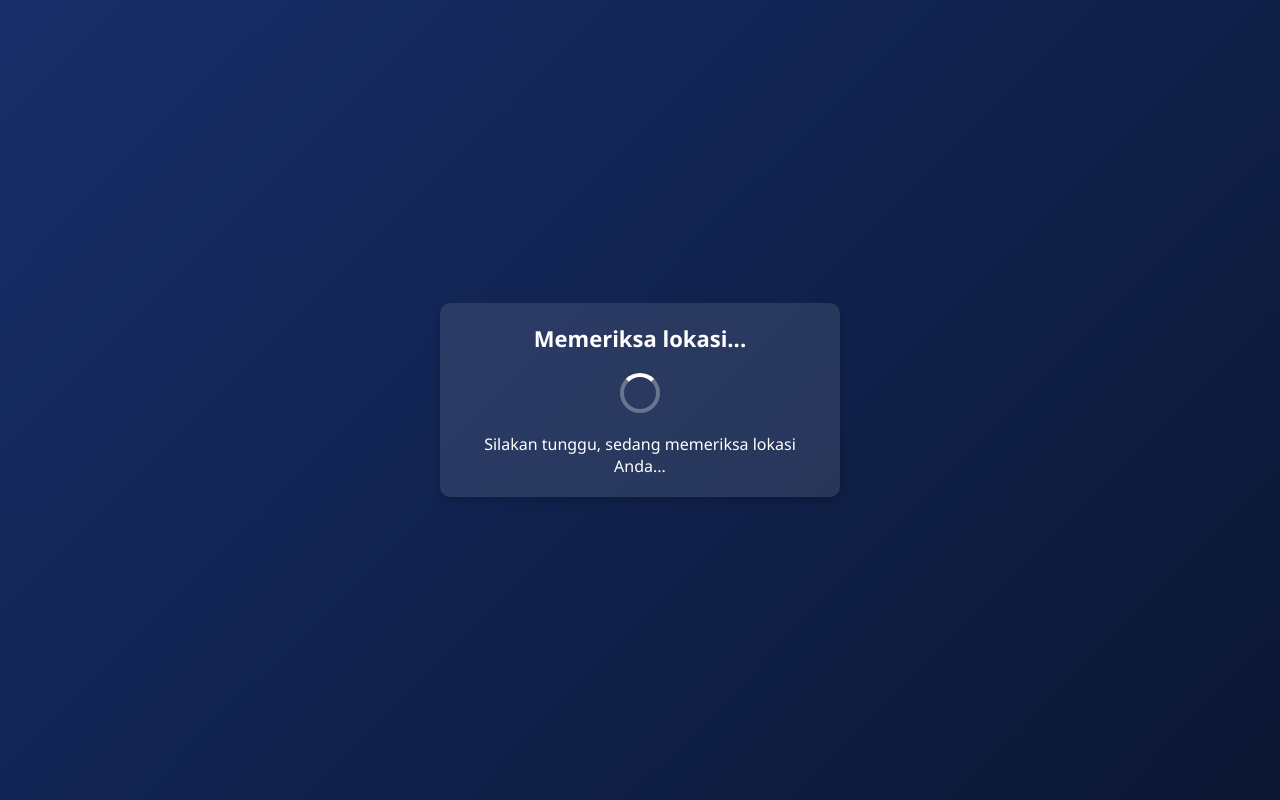
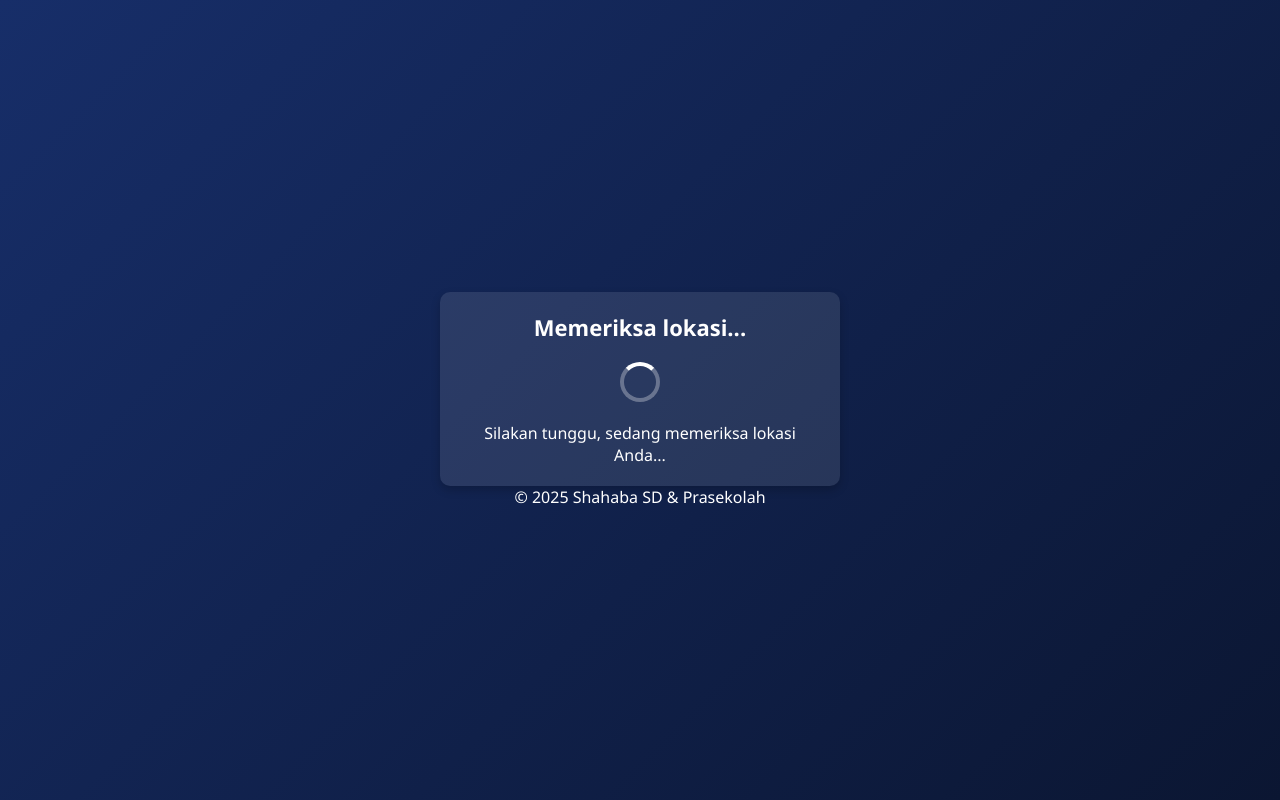
Before and after one commit to muchrifqi/shahaba-hub, a plain HTML site: page index.html in a window 1280 px wide. Drawn offline with Linux system fonts and the light colour scheme.

Commit message:
Update index.html
add footer

```diff
--- a/index.html
+++ b/index.html
@@ -60,6 +60,11 @@
         <div class="loader"></div>
         <p id="status">Silakan tunggu, sedang memeriksa lokasi Anda...</p>
     </div>
+
+    <div class="footer">
+        &copy; 2025 Shahaba SD & Prasekolah
+    </div>
+
 
     <script>
         const locations = [
```
